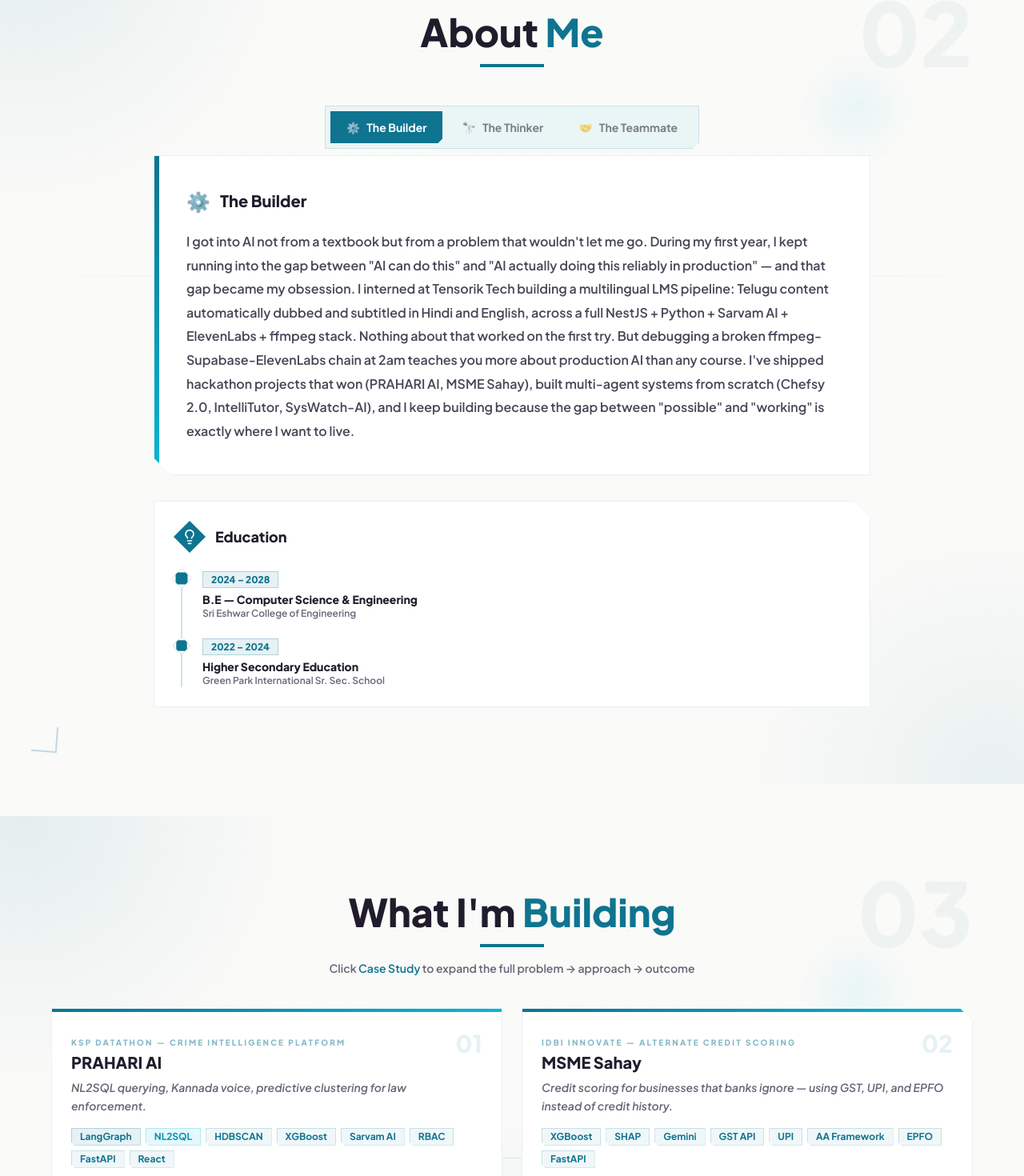
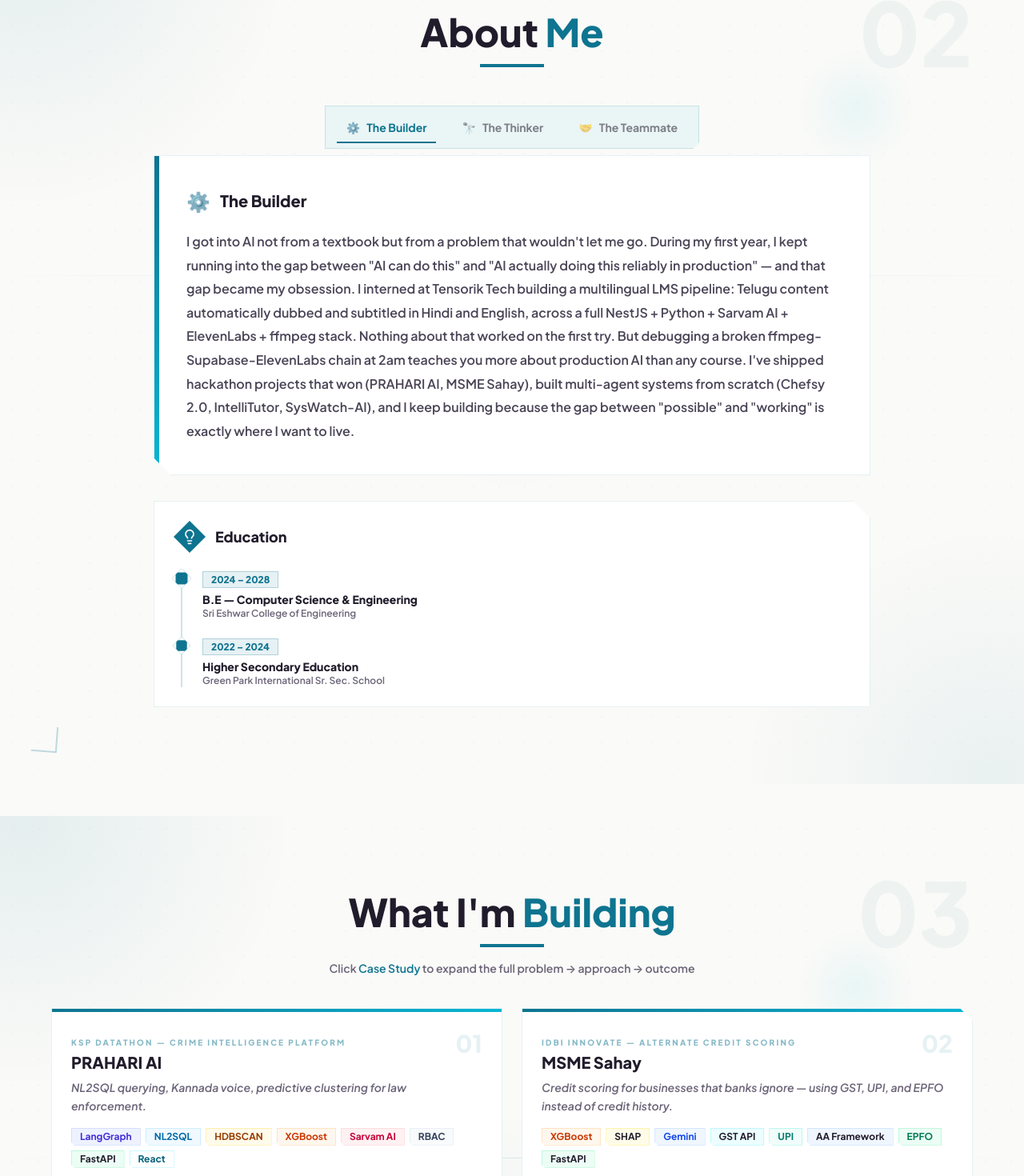
Before and after one commit to anumitha21/My-Portfolio, a React (Vite) app: page / in a window 1280 px wide. Shown: the part 880-2350 px from the top of the page at 80% size. Built offline with nearby package versions, Linux system fonts and the light colour scheme.

Commit message:
new changes

```diff
--- a/src/app/components/About.tsx
+++ b/src/app/components/About.tsx
@@ -70,16 +70,15 @@ export function About() {
                 onClick={() => setActiveTab(tab.id)}
                 className={`relative px-5 py-2.5 text-sm font-bold transition-all duration-200 flex items-center gap-2 ${
                   activeTab === tab.id
-                    ? "text-white"
+                    ? "text-[#0e7490]"
                     : "text-[#211C2B]/55 hover:text-[#0e7490]"
                 }`}
               >
                 {activeTab === tab.id && (
                   <motion.span
-                    layoutId="about-tab-bg"
-                    className="absolute inset-0 bg-[#0e7490]"
+                    layoutId="about-tab-underline"
+                    className="absolute bottom-0 left-2 right-2 h-0.5 bg-[#0e7490]"
                     transition={{ type: "spring", stiffness: 380, damping: 32 }}
-                    style={{ clipPath: "polygon(0 0, 100% 0, 100% calc(100% - 6px), calc(100% - 6px) 100%, 0 100%)" }}
                   />
                 )}
                 <span className="relative z-10">{tab.emoji}</span>
--- a/src/app/components/Contact.tsx
+++ b/src/app/components/Contact.tsx
@@ -33,7 +33,8 @@ export function Contact() {
           {links.map((item, i) => {
             const Icon = item.icon;
             return (
-              <motion.a key={item.label} href={item.href}
+              <Magnetic key={item.label} strength={0.15} className="block w-full">
+                <motion.a href={item.href}
                   target={item.href.startsWith("http") ? "_blank" : undefined} rel="noopener noreferrer"
                   initial={{ opacity: 0, x: -30 }} animate={isInView ? { opacity: 1, x: 0 } : {}}
                   transition={{ duration: 0.5, delay: 0.2 + i * 0.1, type: "spring", stiffness: 100 }}
@@ -49,6 +50,7 @@ export function Contact() {
                     <p className="text-sm font-bold text-[#211C2B]/85 group-hover:text-[#0e7490] transition-colors">{item.value}</p>
                   </div>
                 </motion.a>
+              </Magnetic>
             );
           })}
 
--- a/src/app/components/Projects.tsx
+++ b/src/app/components/Projects.tsx
@@ -3,6 +3,42 @@ import { useInView } from "motion/react";
 import { useRef, useState } from "react";
 import { Github, ExternalLink, ChevronDown, ChevronUp } from "lucide-react";
 import { BackgroundEffects } from "@/app/components/BackgroundEffects";
+
+const getTagColor = (tag: string) => {
+  const colors: Record<string, string> = {
+    // Agents & Orchestration (purple/indigo/violet)
+    "LangGraph": "bg-indigo-50 text-indigo-700 border-indigo-200/60 dark:bg-indigo-950/20 dark:text-indigo-300 dark:border-indigo-800/40",
+    "LangChain": "bg-purple-50 text-purple-700 border-purple-200/60 dark:bg-purple-950/20 dark:text-purple-300 dark:border-purple-800/40",
+    "Multi-Agent": "bg-violet-50 text-violet-700 border-violet-200/60 dark:bg-violet-950/20 dark:text-violet-300 dark:border-violet-800/40",
+
+    // ML, Explainability & Hotspots (amber/orange/yellow)
+    "HDBSCAN": "bg-amber-50 text-amber-800 border-amber-200/60 dark:bg-amber-950/20 dark:text-amber-300 dark:border-amber-800/40",
+    "XGBoost": "bg-orange-50 text-orange-700 border-orange-200/60 dark:bg-orange-950/20 dark:text-orange-300 dark:border-orange-800/40",
+    "SHAP": "bg-yellow-50 text-yellow-805 border-yellow-200/60 dark:bg-yellow-950/20 dark:text-yellow-300 dark:border-yellow-800/40",
+
+    // Models & Voice (rose/pink/red)
+    "Sarvam AI": "bg-rose-50 text-rose-700 border-rose-200/60 dark:bg-rose-950/20 dark:text-rose-300 dark:border-rose-800/40",
+    "Gemini": "bg-blue-50 text-blue-700 border-blue-200/60 dark:bg-blue-950/20 dark:text-blue-300 dark:border-blue-800/40",
+    "Groq": "bg-pink-50 text-pink-705 border-pink-200/60 dark:bg-pink-950/20 dark:text-pink-300 dark:border-pink-800/40",
+
+    // APIs & Financial Fusions (sky/blue/cyan)
+    "NL2SQL": "bg-sky-50 text-sky-700 border-sky-200/60 dark:bg-sky-950/20 dark:text-sky-300 dark:border-sky-800/40",
+    "GST API": "bg-cyan-50 text-cyan-705 border-cyan-200/60 dark:bg-cyan-950/20 dark:text-cyan-300 dark:border-cyan-800/40",
+    "UPI": "bg-teal-50 text-teal-700 border-teal-200/60 dark:bg-teal-950/20 dark:text-teal-300 dark:border-teal-800/40",
+    "AA Framework": "bg-blue-50 text-blue-705 border-blue-200/60 dark:bg-blue-950/20 dark:text-blue-300 dark:border-blue-800/40",
+    "EPFO": "bg-emerald-50 text-emerald-700 border-emerald-200/60 dark:bg-emerald-950/20 dark:text-emerald-300 dark:border-emerald-800/40",
+
+    // Frontend, Backend & Testing (emerald/teal/green/slate)
+    "React": "bg-cyan-55 text-cyan-800 border-cyan-200/60 dark:bg-cyan-950/20 dark:text-cyan-300 dark:border-cyan-800/40",
+    "FastAPI": "bg-emerald-50 text-emerald-750 border-emerald-200/60 dark:bg-emerald-950/20 dark:text-emerald-300 dark:border-emerald-800/40",
+    "Supabase": "bg-emerald-50 text-emerald-800 border-emerald-200/60 dark:bg-emerald-950/20 dark:text-emerald-300 dark:border-emerald-800/40",
+    "RBAC": "bg-slate-50 text-slate-700 border-slate-200/60 dark:bg-slate-950/20 dark:text-slate-300 dark:border-slate-800/40",
+    "Pydantic": "bg-teal-50 text-teal-800 border-teal-200/60 dark:bg-teal-950/20 dark:text-teal-300 dark:border-teal-800/40",
+    "Pytest": "bg-red-50 text-red-700 border-red-200/60 dark:bg-red-950/20 dark:text-red-300 dark:border-red-800/40",
+    "LangSmith": "bg-stone-50 text-stone-705 border-stone-200/60 dark:bg-stone-950/20 dark:text-stone-300 dark:border-stone-800/40",
+  };
+  return colors[tag] || "bg-[#0e7490]/6 text-[#0e7490] border-[#0e7490]/18";
+};
 
 const projects = [
   {
@@ -12,10 +48,6 @@ const projects = [
     subtitle: "KSP Datathon — Crime Intelligence Platform",
     tagline: "NL2SQL querying, Kannada voice, predictive clustering for law enforcement.",
     tags: ["LangGraph", "NL2SQL", "HDBSCAN", "XGBoost", "Sarvam AI", "RBAC", "FastAPI", "React"],
-    tagColors: {
-      "LangGraph": "bg-[#0e7490]/10 text-[#0e7490] border-[#0e7490]/25",
-      "NL2SQL": "bg-[#06b6d4]/10 text-[#0891b2] border-[#06b6d4]/25",
-    } as Record<string, string>,
     problem: "Law enforcement analysts were manually sifting through fragmented crime databases to spot patterns — slow, error-prone, and bottlenecked by technical skill requirements to write SQL.",
     approach: "Built a multi-layer intelligence pipeline: natural language queries convert to SQL via LangGraph agents, HDBSCAN clusters crime hotspots spatially, XGBoost predicts recurrence probability, and Sarvam AI handles Kannada voice input so the interface works for officers in the field. RBAC gates access by role.",
     outcome: "Finalist-level system at KSP Datathon. Demonstrated live NL→SQL→map querying with Kannada voice commands and real-time hotspot visualization.",
@@ -28,7 +60,6 @@ const projects = [
     subtitle: "IDBI Innovate — Alternate Credit Scoring",
     tagline: "Credit scoring for businesses that banks ignore — using GST, UPI, and EPFO instead of credit history.",
     tags: ["XGBoost", "SHAP", "Gemini", "GST API", "UPI", "AA Framework", "EPFO", "FastAPI"],
-    tagColors: {} as Record<string, string>,
     problem: "Small businesses in India often can't access formal credit because they lack traditional credit history — even if they're financially healthy. Banks reject them by default.",
     approach: "Fused alternate data sources — GST filing consistency, UPI transaction patterns, Account Aggregator cash flow, and EPFO payroll data — into an XGBoost credit scoring model. SHAP explains every decision. Gemini generates a plain-language rationale the business owner can actually read and contest.",
     outcome: "Built and submitted for IDBI Innovate hackathon. The SHAP + Gemini explainability layer was the differentiator — it turns a black-box score into something a loan officer and a business owner can have a real conversation about.",
@@ -41,7 +72,6 @@ const projects = [
     subtitle: "Multi-Agent AI Chef App",
     tagline: "Six specialized agents collaborating to turn your pantry into a meal plan.",
     tags: ["LangGraph", "FastAPI", "Supabase", "Groq", "React", "Multi-Agent"],
-    tagColors: {} as Record<string, string>,
     problem: "Recipe apps give you a single recipe. Real cooking is messier — you have partial ingredients, dietary constraints, meal plan goals, and varying skill levels. A single LLM call can't handle that complexity coherently.",
     approach: "Designed a LangGraph multi-agent pipeline with specialized roles: an ingredient parser, a constraint enforcer, a recipe generator, a nutrition analyst, a substitution agent, and a meal planner. Each agent has a focused scope; LangGraph handles the orchestration and state across turns.",
     outcome: "Full-stack app with real-time streaming responses via FastAPI + Supabase. The agent architecture means it degrades gracefully — if you're missing an ingredient, the substitution agent kicks in automatically rather than failing.",
@@ -54,7 +84,6 @@ const projects = [
     subtitle: "Multi-Agent Server Monitoring",
     tagline: "Five specialized agents watching your infrastructure, diagnosing failures, and predicting problems before they happen.",
     tags: ["LangGraph", "LangChain", "Groq", "FastAPI", "LangSmith", "Pydantic", "Pytest"],
-    tagColors: {} as Record<string, string>,
     problem: "Traditional monitoring tools alert you when something breaks. By then, it's already broken. The real goal is early diagnosis — understanding why metrics are degrading before the outage hits.",
     approach: "Built five specialized agents: Supervisor (orchestrates), Log Analyzer (parses error patterns), Metrics Agent (watches resource trends), Root Cause Agent (correlates across signals), and Prediction Agent (forecasts failure probability). LangSmith provides full observability into agent decisions. Pydantic enforces structured outputs so agents can reliably pass state.",
     outcome: "Production-ready system with automated retry logic, structured logging, and a test suite via Pytest. The Prediction Agent's early warning reduced simulated mean-time-to-detect by flagging anomalies before threshold breaches.",
@@ -92,7 +121,7 @@ function ProjectCard({ project, index, isInView }: { project: typeof projects[0]
         <div className="flex flex-wrap gap-1.5 mb-4">
           {project.tags.map((tag) => (
             <span key={tag}
-              className={`px-2.5 py-0.5 text-xs font-bold border ${project.tagColors[tag] ?? "bg-[#0e7490]/6 text-[#0e7490] border-[#0e7490]/18"}`}
+              className={`px-2.5 py-0.5 text-xs font-bold border ${getTagColor(tag)}`}
               style={{ clipPath: "polygon(0 0, 100% 0, 100% 100%, 4px 100%, 0 calc(100% - 4px))" }}
             >
               {tag}
```
Lines whose indentation alone changed are shown as unchanged.
